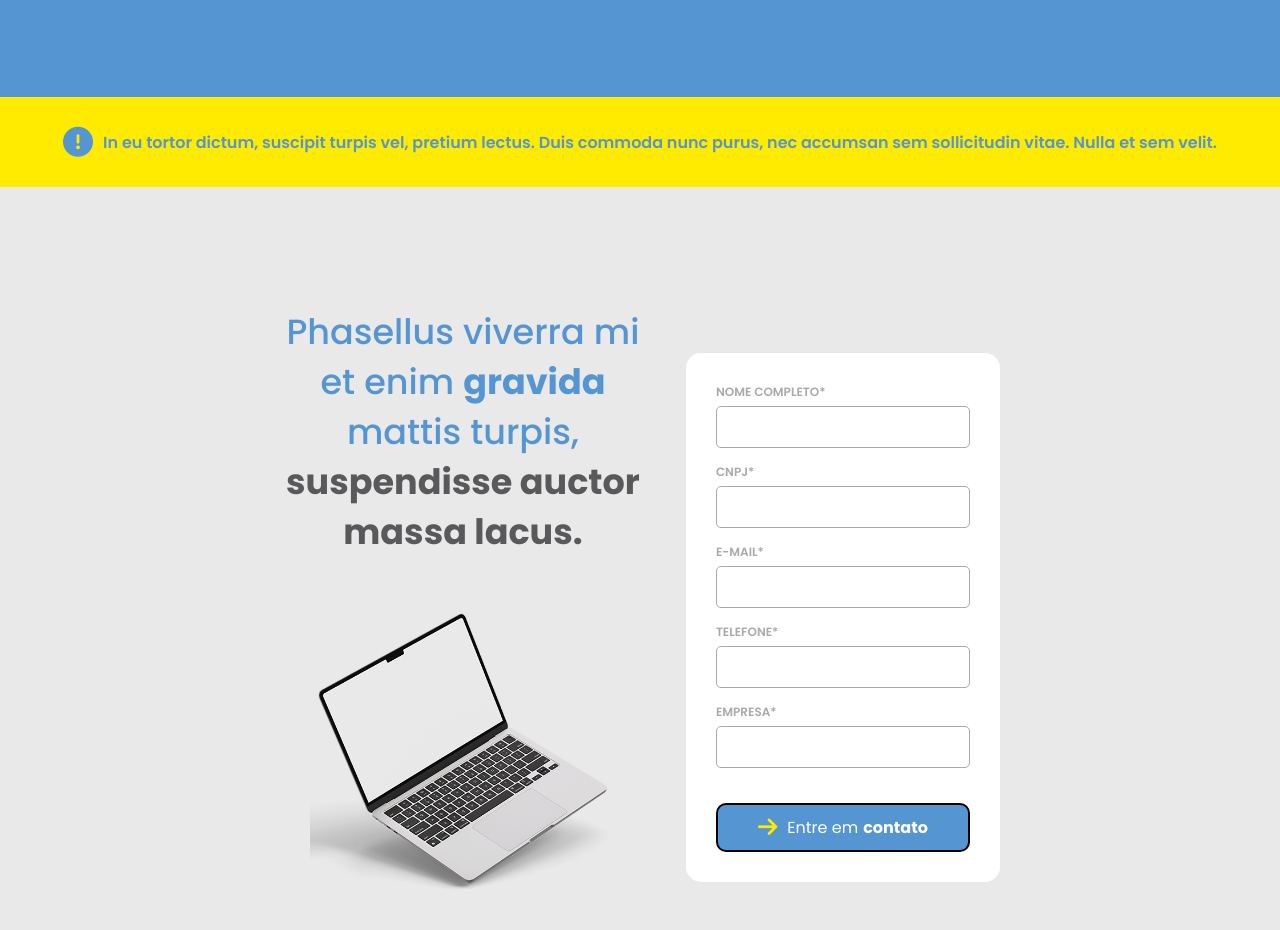
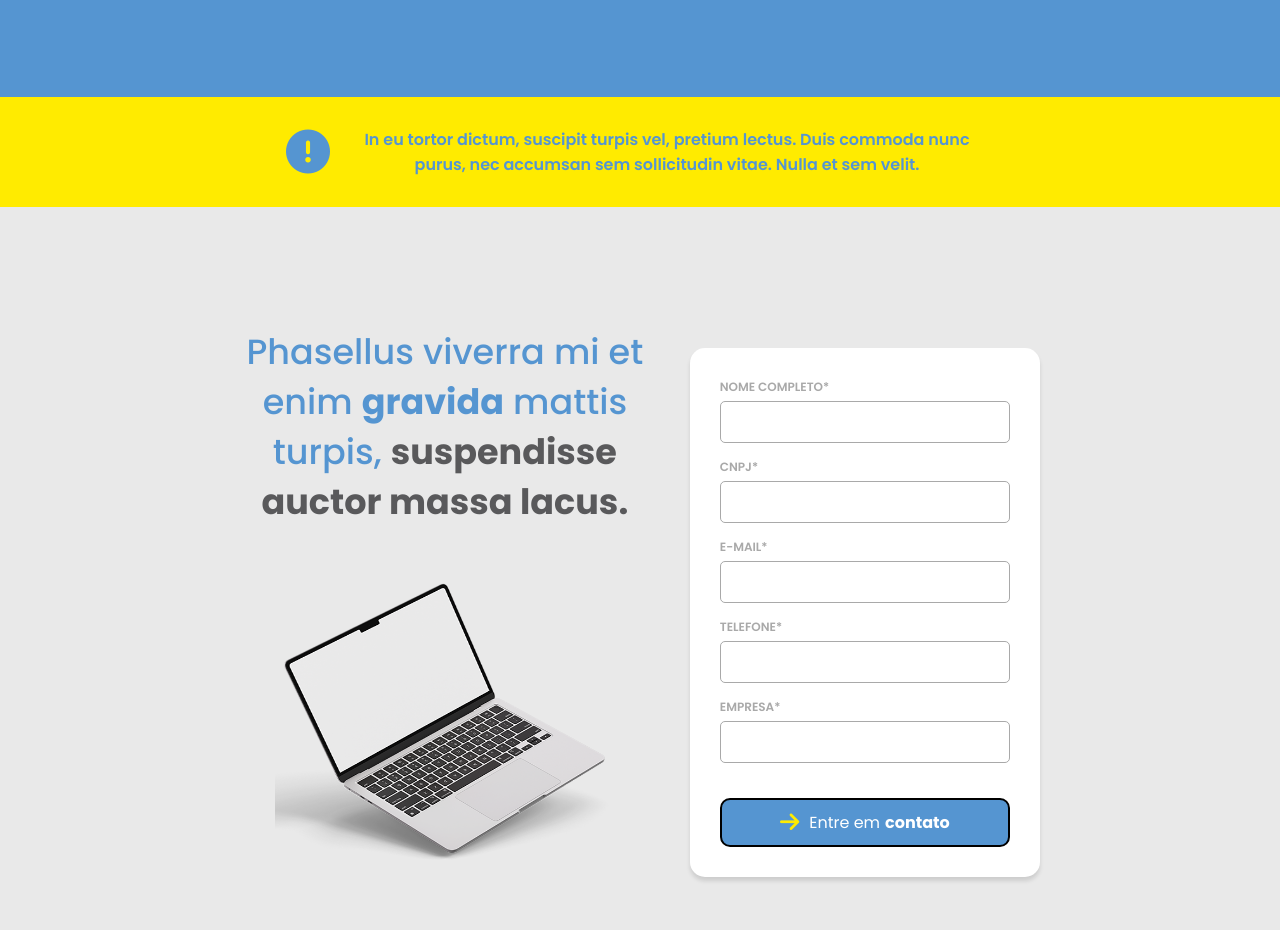
Before and after one commit to flaviare1s/teste-woolly, a plain HTML site: page index.html in a window 1280 px wide. Shown: the part 1847-2777 px from the top of the page. Drawn offline with Linux system fonts and the light colour scheme; files whose address does not match are found by name.

Commit message:
Ajusta estilos

```diff
--- a/assets/css/styles.css
+++ b/assets/css/styles.css
@@ -214,7 +214,6 @@ iframe {
   margin: auto;
   width: 100%;
   padding: 40px;
-  max-width: 800px;
 }
 
 .bloco-05-title {
@@ -263,6 +262,8 @@ iframe {
   align-items: center;
   gap: 10px;
   width: 100%;
+  max-width: 400px;
+  box-shadow: 0px 4px 4px rgba(0, 0, 0, 0.123);
 }
 
 .form-group {
@@ -439,6 +440,10 @@ small {
     height: 315px;
   }
 
+  .bloco-04-content {
+    width: 60%;
+  }
+
   .bloco-05 {
     padding: 80px;
   }
@@ -538,6 +543,14 @@ small {
     height: 315px;
   }
 
+  .bloco-04-content {
+    width: 60%;
+  }
+
+  .bloco-04 i {
+    font-size: 44px;
+  }
+
   .bloco-05 {
     padding: 80px 200px;
   }
```
